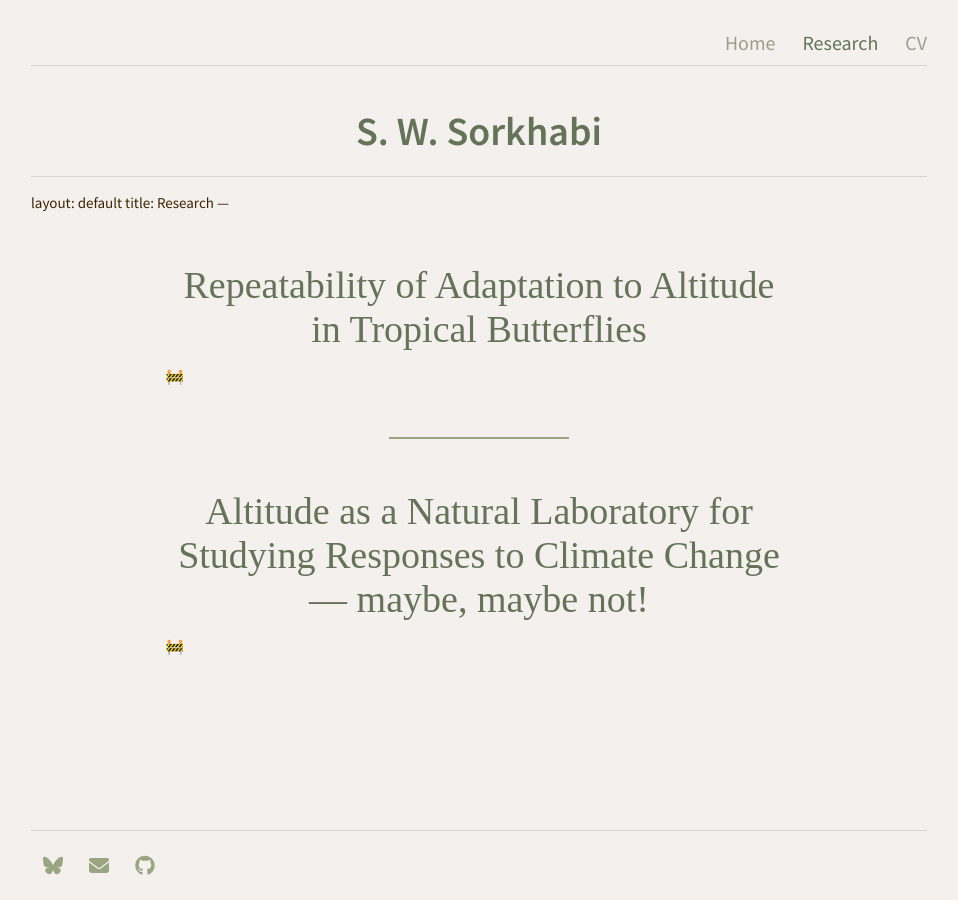
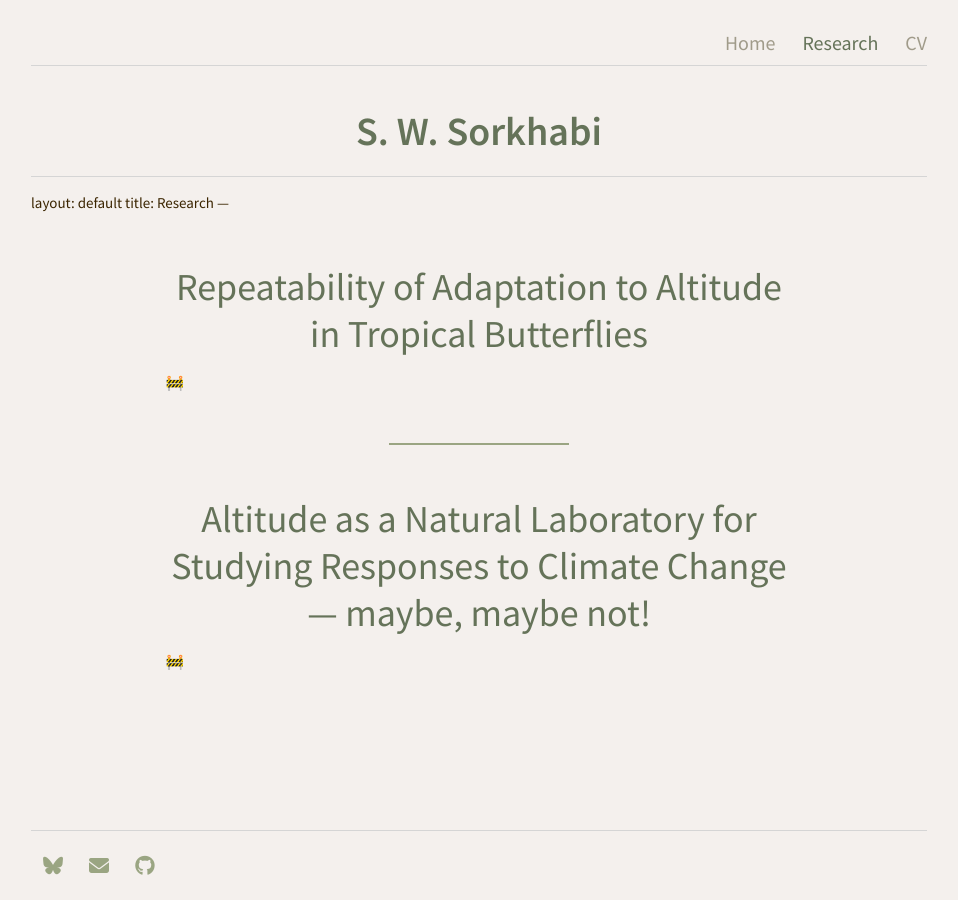
Before and after one commit to ssorkhabi/ssorkhabi.github.io, a Jekyll site: the page built from research.md, in a window 1280 px wide. Shown: the whole page, without its empty margins (161-1119 px from the left). Built offline with Jekyll 4.4.1, drawn with Linux system fonts in a browser that asks for light colours; some web fonts are replaced.

Commit message:
change font-family from Adobe Garamond to Source Sans Pro

```diff
--- a/css/main.css
+++ b/css/main.css
@@ -188,7 +188,7 @@ p {
   margin: 5rem auto 0;
   font-size: 3.8rem;
   color: var(--sage-dark);
-  font-family: "Adobe Garamond Pro", serif;
+  font-family: "Source Sans Pro", sans-serif;
   text-align: center;
   font-weight: normal;
 }
```
